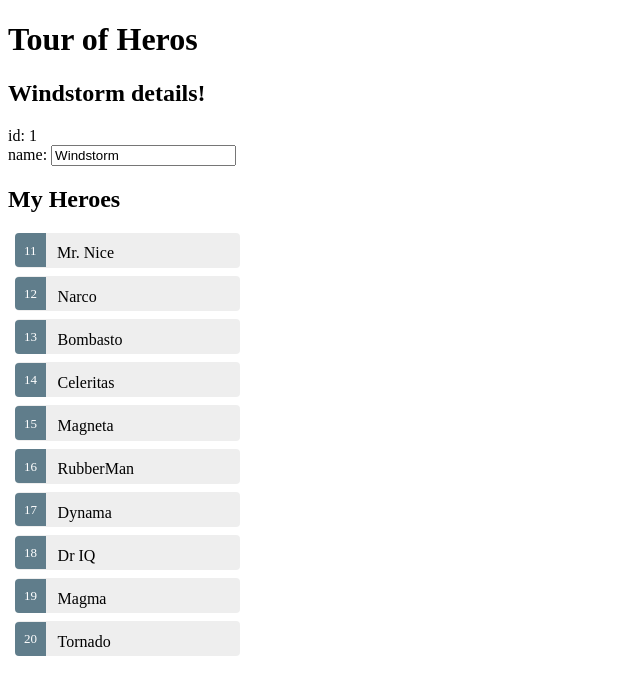
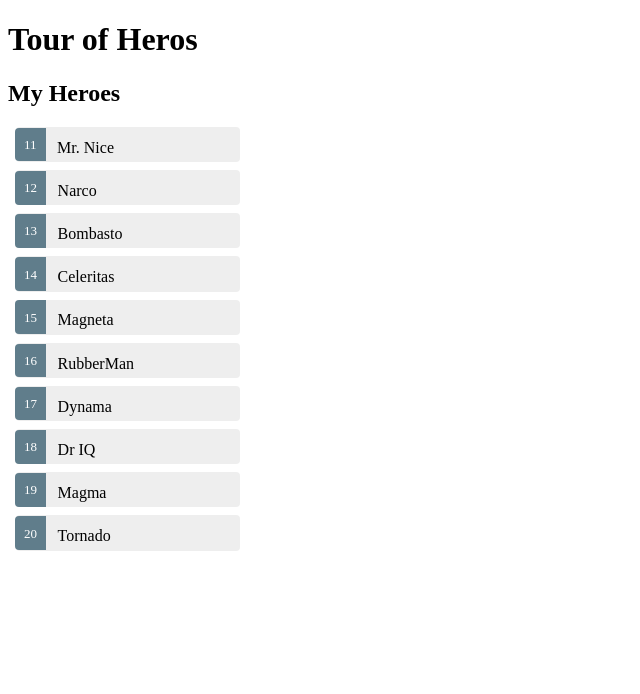
Before and after one commit to KeilCarpenter/TourOfHeros, an Angular app: page / in a window 1280 px wide. Shown: the top 694 px of the page, without its empty margins (0-640 px from the left). Built offline with nearby package versions, Linux system fonts and the light colour scheme.

Commit message:
Get details of selected hero

```diff
--- a/src/app/components/app/app.component.html
+++ b/src/app/components/app/app.component.html
@@ -1,14 +1,18 @@
 <h1>{{title}}</h1>
-<h2>{{hero.name}} details!</h2>
-<div><label>id: </label>{{hero.id}}</div>
-<div>
-  <label>name: </label>
-  <input [(ngModel)]="hero.name" placeholder="name">
+<div *ngIf="selectedHero">
+  <h2>{{selectedHero.name}} details!</h2>
+  <div><label>id: </label>{{selectedHero.id}}</div>
+  <div>
+    <label>name: </label>
+    <input [(ngModel)]="selectedHero.name" placeholder="name">
+  </div>
 </div>
 
 <h2>My Heroes</h2>
 <ul class="heroes">
-  <li *ngFor="let hero of heros">
+  <li *ngFor="let hero of heros"
+      (click)="onSelect(hero)"
+      [class.selected]="hero === selectedHero">
     <span class="badge">{{hero.id}} </span>{{hero.name}}
   </li>
 </ul>
--- a/src/app/components/app/app.component.ts
+++ b/src/app/components/app/app.component.ts
@@ -7,12 +7,12 @@
 })
 export class AppComponent {
   title = 'Tour of Heros';
-  hero: Hero = {
-    id: 1,
-    name: 'Windstorm'
-  };
+  selectedHero: Hero;
+  heros = HEROES;
 
-  heros = HEROES;
+  onSelect(hero: Hero): void{
+    this.selectedHero = hero;
+  }
 }
 
 export class Hero {
```
